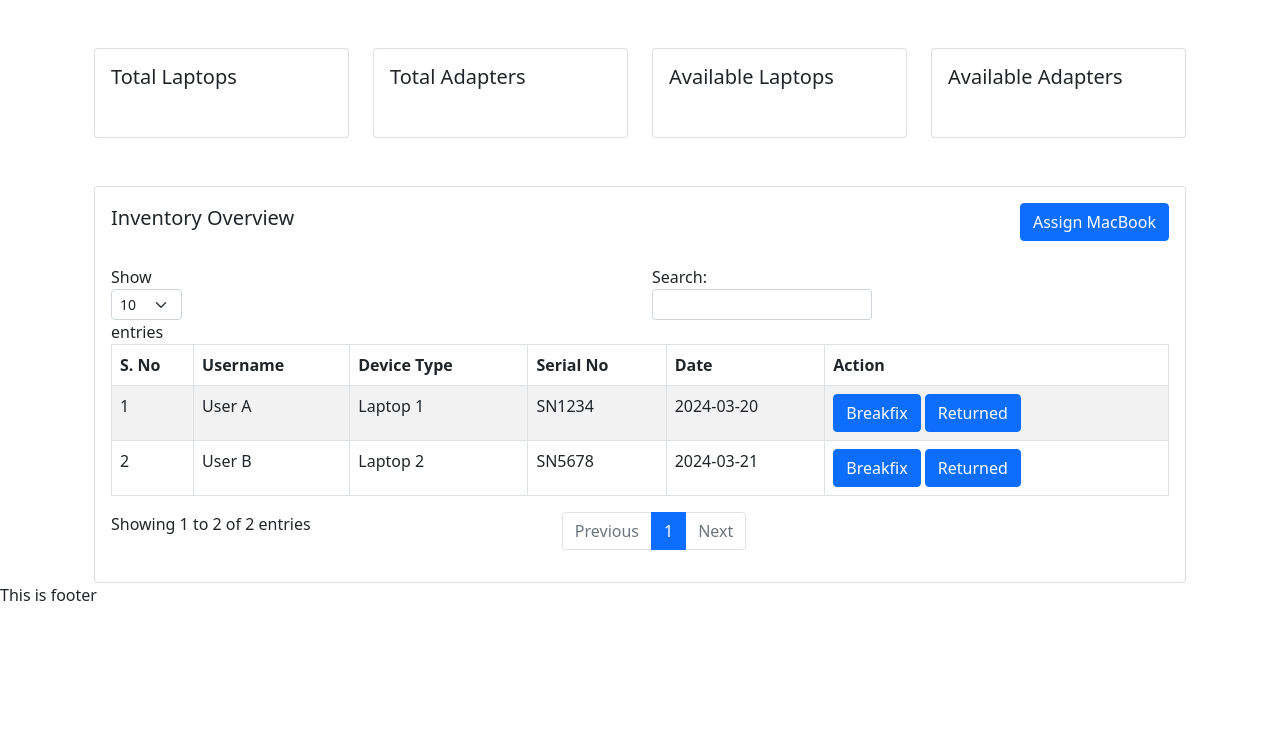
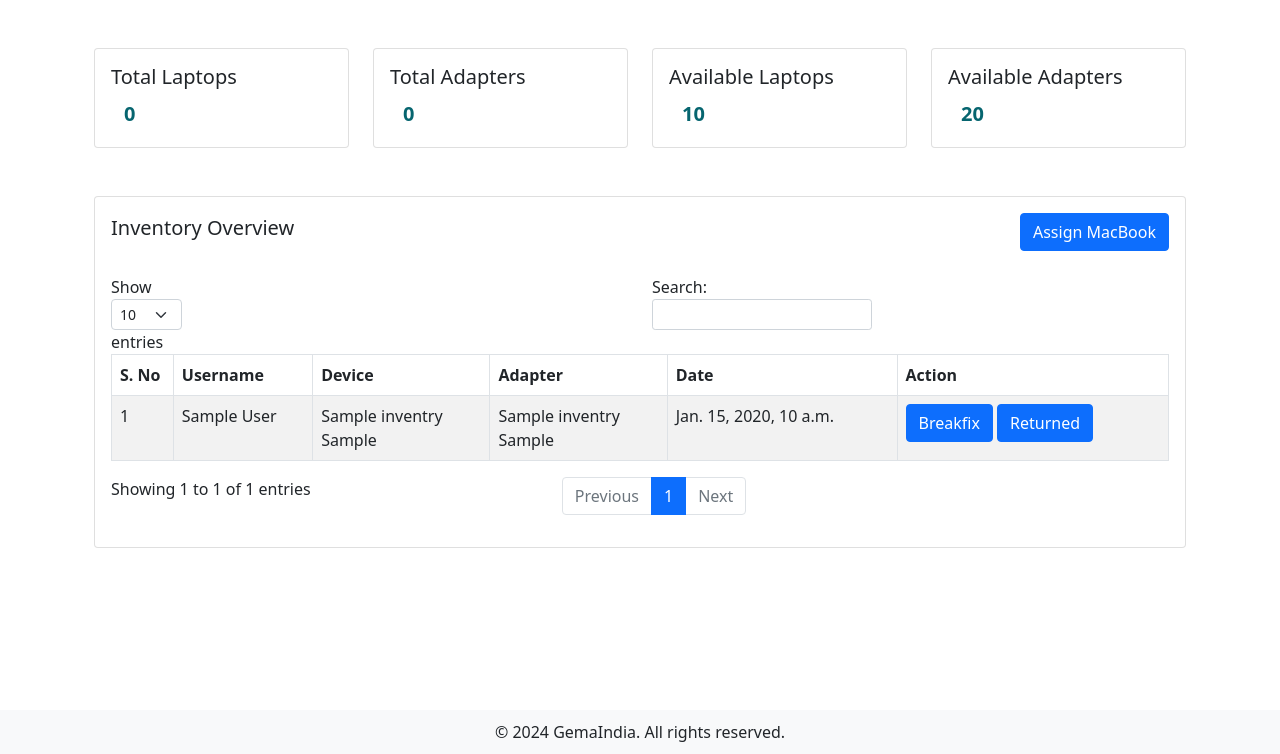
Before and after one commit to satendrasingh133/im_gema, a Django app: page /dashboard/ in a window 1280 px wide. Shown: the part 46-800 px from the top of the page. Run offline with Django 5.2, Linux system fonts and the light colour scheme; a user stored in the database is signed in; tables that the repository leaves empty hold one stand-in row (values such as "Sample post"); some libraries are stand-ins or nearby versions.

Commit message:
working on assign macbook pro

```diff
--- a/src/models.py
+++ b/src/models.py
@@ -32,7 +32,7 @@ class MacbookInventry(models.Model):
     deviceuser_id = models.IntegerField()
     macbook_id = models.IntegerField()
     usb_id = models.IntegerField()
-    datetime = models.DateTimeField(auto_now=False)
+    datetime = models.DateTimeField()
     photo = models.CharField(max_length=200)
     tracking_no = models.CharField(max_length=20)
     other_info = models.TextField()
--- /dev/null
+++ b/src/templatetags/custom_tags.py
@@ -0,0 +1,24 @@
+from django import template
+from ..models import DeviceUser, Inventry  # Import your model
+
+register = template.Library()
+
+@register.filter
+def get_username_from_id(user_id):
+    user = DeviceUser.objects.get(pk=user_id)
+    return user.name
+
+@register.filter
+def get_devicename_from_id(user_id):
+    inventry = Inventry.objects.get(pk=user_id)
+    return inventry.name
+
+@register.filter
+def get_deviceserial_no_from_id(user_id):
+    inventry = Inventry.objects.get(pk=user_id)
+    return inventry.serial_no
+
+@register.filter
+def get_totalLaptop(type):
+    laptops = Inventry.objects.filter(type=type)
+    return laptops.count()
--- a/src/views.py
+++ b/src/views.py
@@ -4,15 +4,14 @@ from src.models import Inventry, DeviceUser, MacbookInventry
 import re
 from django.contrib import messages
 from django.contrib.auth import logout
-from django.http import HttpResponseRedirect
-from django.urls import reverse
-
 
 # Create your views here.
 def dashboard(request):
     if request.user.is_anonymous:
         return redirect("/admin")
-    return render(request, 'dashboard.html')
+    macbookInventry = MacbookInventry.objects.all()
+    return render(request, 'dashboard.html', {'macbookInventrys': macbookInventry})
+
 def logout_view(request):
     logout(request)
     # Redirect to a page after logout
@@ -257,17 +256,20 @@ def edit_user(request, user_id):
 def assign_macbook(request):
     if request.user.is_anonymous:
         return redirect("/admin")
-    deviceusers = DeviceUser.objects.all()
-    inventries = Inventry.objects.all()
+    deviceusers = DeviceUser.objects.filter(status=1)
+    laptops = Inventry.objects.filter(type='laptop', status=1)
+    adapters = Inventry.objects.filter(type='adapter', status=1)
     if request.method == "POST":
         deviceuser_id = request.POST.get('user')
         inventry_id = request.POST.get('device')
+        adapter = request.POST.get('adapter')
         tracking_no = request.POST.get('tracking_no')
         datetimes = request.POST.get('datetime')
         other_information = request.POST.get('other_information')
         macbookInventryData = {
             'user': deviceuser_id,
             'device': inventry_id,
+            'adapter': adapter,
             'tracking_no': tracking_no,
             'datetime': datetimes,
             'other_information': other_information,
@@ -275,25 +277,29 @@ def assign_macbook(request):
         # Check if required fields are empty
         if not deviceuser_id:
             error_message = "User cannot be empty."
-            return render(request, 'assign_macbook.html', {'error_message': error_message, 'macbookInventryData': macbookInventryData, 'deviceusers':deviceusers, 'inventries':inventries})
+            return render(request, 'assign_macbook.html', {'error_message': error_message, 'macbookInventryData': macbookInventryData, 'deviceusers':deviceusers, 'laptops':laptops, 'adapters':adapters})
         if not inventry_id:
             error_message = "Device cannot be empty."
-            return render(request, 'assign_macbook.html', {'error_message': error_message, 'macbookInventryData': macbookInventryData, 'deviceusers':deviceusers, 'inventries':inventries})
+            return render(request, 'assign_macbook.html', {'error_message': error_message, 'macbookInventryData': macbookInventryData, 'deviceusers':deviceusers, 'laptops':laptops, 'adapters':adapters})
         # if not tracking_no:
         #     error_message = "Tracking No cannot be empty."
         #     return render(request, 'assign_macbook.html', {'error_message': error_message, 'macbookInventryData': macbookInventryData, 'deviceusers':deviceusers, 'inventries':inventries})
-        # if not datetimes:
-        #     error_message = "Datetime cannot be empty."
-        #     return render(request, 'assign_macbook.html', {'error_message': error_message, 'macbookInventryData': macbookInventryData, 'deviceusers':deviceusers, 'inventries':inventries})
+        if not datetimes:
+            error_message = "Datetime cannot be empty."
+            return render(request, 'assign_macbook.html', {'error_message': error_message, 'macbookInventryData': macbookInventryData, 'deviceusers':deviceusers, 'laptops':laptops, 'adapters':adapters})
 
-        macbookInventry = MacbookInventry(inventry_id=inventry_id, deviceuser_id=deviceuser_id, tracking_no=tracking_no, status=1, other_info=other_information,
+        macbookInventry = MacbookInventry(macbook_id=inventry_id, usb_id=adapter, deviceuser_id=deviceuser_id, tracking_no=tracking_no, status=1, other_info=other_information,
                             created_by=request.user.username, created_at=datetime.today(), updated_at=datetime.today(),
                             updated_by=request.user.username, datetime=datetimes)
         macbookInventry.save()
         # change status in inventry table
-        inventry = get_object_or_404(Inventry, pk=inventry_id)
-        inventry.status = 0
-        inventry.save()
+        macbookInventry = get_object_or_404(Inventry, pk=inventry_id)
+        macbookInventry.status = 0
+        macbookInventry.save()
+
+        adapterInventry = get_object_or_404(Inventry, pk=adapter)
+        adapterInventry.status = 0
+        adapterInventry.save()
 
         # change status in deviceuser table
         deviceuser = get_object_or_404(DeviceUser, pk=deviceuser_id)
@@ -305,7 +311,7 @@ def assign_macbook(request):
         messages.success(request, success_message)
         return redirect('dashboard')
 
-    return render(request, 'assign_macbook.html', {'deviceusers':deviceusers, 'inventries':inventries})
+    return render(request, 'assign_macbook.html', {'deviceusers':deviceusers, 'laptops':laptops, 'adapters':adapters})
 def delete_deviceuser(request, user_id):
     user = get_object_or_404(DeviceUser, pk=user_id)
     user.delete()
--- a/templates/base.html
+++ b/templates/base.html
@@ -55,6 +55,19 @@
     color: #f0f0f0;
     text-decoration: none;
   }
+   .badge {
+    font-size: 20px;
+    color: #06656f;
+  }
+
+  footer {
+    position: fixed;
+    bottom: 0;
+    width: 100%;
+    background-color: #f8f9fa;
+    padding: 10px 0;
+    text-align: center;
+  }
 </style>
 
 </head>
@@ -87,8 +100,11 @@
     {% block body %}
     {% endblock body %}
   </div>
+  <footer>&copy; 2024 GemaIndia. All rights reserved.</footer>
+</body>
+<script src="https://code.jquery.com/jquery-3.6.0.min.js"></script>
+<script src="https://cdn.datatables.net/1.11.5/js/jquery.dataTables.min.js"></script>
+<script src="https://cdn.datatables.net/1.11.5/js/dataTables.bootstrap4.min.js"></script>
+<script type="text/javascript" src="{% static 'js/bootstrap.js' %}"></script>
 
-  <footer>This is footer</footer>
-</body>
-<script type="text/javascript" src="{% static 'js/bootstrap.js' %}"></script>
 </html>
--- a/templates/dashboard.html
+++ b/templates/dashboard.html
@@ -1,13 +1,13 @@
 {% extends 'base.html' %}
 {% block body %}
-
+{% load custom_tags %}
 <div class="container mt-5">
   <div class="row">
     <div class="col-md-3">
       <div class="card">
         <div class="card-body">
           <h5 class="card-title">Total Laptops</h5>
-          <span class="badge badge-primary badge-pill">10</span>
+          <span class="badge badge-primary badge-pill">{{ "laptop" | get_totalLaptop }}</span>
         </div>
       </div>
     </div>
@@ -15,7 +15,7 @@
       <div class="card">
         <div class="card-body">
           <h5 class="card-title">Total Adapters</h5>
-          <span class="badge badge-primary badge-pill">20</span>
+          <span class="badge badge-primary badge-pill">{{ "adapter" | get_totalLaptop }}</span>
         </div>
       </div>
     </div>
@@ -53,50 +53,49 @@
             </div>
         {% endfor %}inventries
     {% endif %}
+      {% if macbookInventrys %}
       <!-- Table to display laptop users -->
       <table id="inventoryTable" class="table table-striped table-bordered" style="width:100%">
         <thead>
           <tr>
             <th>S. No</th>
             <th>Username</th>
-            <th>Device Type</th>
-            <th>Serial No</th>
+            <th>Device</th>
+            <th>Adapter</th>
             <th>Date</th>
             <th>Action</th>
           </tr>
         </thead>
         <tbody>
+        {% for macbookInventry in macbookInventrys %}
           <tr>
             <td>1</td>
-            <td>User A</td>
-            <td>Laptop 1</td>
-            <td>SN1234</td>
-            <td>2024-03-20</td>
+            <td>{{ macbookInventry.deviceuser_id|get_username_from_id }}</td>
+            <td>
+              {{macbookInventry.macbook_id | get_devicename_from_id}}
+              <br>
+              {{ macbookInventry.macbook_id | get_deviceserial_no_from_id}}
+            </td>
+           <td>
+              {{macbookInventry.usb_id | get_devicename_from_id}}
+              <br>
+              {{ macbookInventry.usb_id | get_deviceserial_no_from_id}}
+            </td>
+            <td>{{macbookInventry.datetime}}</td>
             <td>
                 <button type="button" class="btn btn-primary">Breakfix</button>
                 <button type="button" class="btn btn-primary">Returned</button>
               </td>
           </tr>
-          <tr>
-            <td>2</td>
-            <td>User B</td>
-            <td>Laptop 2</td>
-            <td>SN5678</td>
-            <td>2024-03-21</td>
-            <td>
-              <button type="button" class="btn btn-primary">Breakfix</button>
-              <button type="button" class="btn btn-primary">Returned</button>
-            </td>
-          </tr>
+        {% endfor %}
         </tbody>
       </table>
+      {% else %}
+      <p>No data available</p>
+      {% endif %}
     </div>
   </div>
 </div>
-<script src="https://code.jquery.com/jquery-3.6.0.min.js"></script>
-<script src="https://cdn.datatables.net/1.11.5/js/jquery.dataTables.min.js"></script>
-<script src="https://cdn.datatables.net/1.11.5/js/dataTables.bootstrap4.min.js"></script>
-
 <script>
   $(document).ready(function() {
     // Initialize DataTable
--- a/templates/inventry.html
+++ b/templates/inventry.html
@@ -12,6 +12,7 @@
         }
     }
     $(document).ready(function(){
+        $('#inventoryTable').DataTable();
         setTimeout(function() {
             var alertContainer = document.getElementById('alertContainer');
             alertContainer.parentNode.removeChild(alertContainer);
@@ -32,7 +33,7 @@
         {% endfor %}inventries
     {% endif %}
     {% if inventries %}
-    <table class="table table-striped">
+    <table id="inventoryTable" class="table table-striped">
         <thead>
             <tr>
                 <th>Type</th>
--- a/templates/user_overview.html
+++ b/templates/user_overview.html
@@ -13,6 +13,7 @@
         }
     }
     $(document).ready(function(){
+        $('#userTable').DataTable();
         setTimeout(function() {
             var alertContainer = document.getElementById('alertContainer');
             alertContainer.parentNode.removeChild(alertContainer);
@@ -34,7 +35,7 @@
             {% endfor %}
         {% endif %}
          {% if deviceuser %}
-        <table class="table table-striped">
+        <table id="userTable" class="table table-striped">
                 <thead>
                     <tr>
                         <th>Name</th>
@@ -46,7 +47,6 @@
                         <th>Action</th>
                     </tr>
                 </thead>
-                <tbody>
                   <!-- user_overview.html -->
 
     <tbody>
@@ -89,7 +89,6 @@
         {% endfor %}
     </tbody>
 
-                </tbody>
             </table>
         {% else %}
         <p>No data please add user</p>
```
Also changed, not shown: templates/assign_macbook.html (+32 -7 lines), __init__.py (added), src/migrations/0001_initial.py, src/migrations/0002_macbookinventry_delete_macbookinventry2.py (added), src/migrations/0003_delete_macbookinuventry.py (added), src/templatetags/__init__.py (added).
